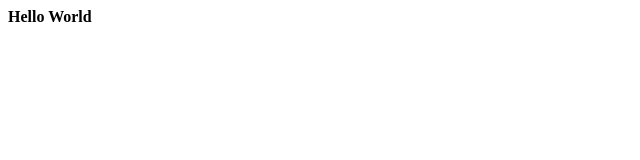
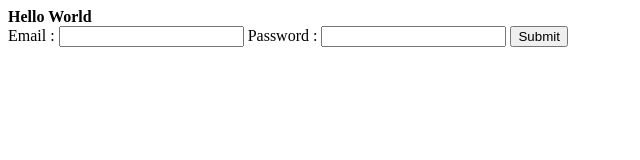
Before and after one commit to Dushyanttiwari04/PracticeCode, a plain HTML site: page index.html in a window 1280 px wide. Shown: the whole page, without its empty margins (0-640 px from the left). Drawn offline with Linux system fonts and the light colour scheme.

Commit message:
Form created

```diff
--- a/index.html
+++ b/index.html
@@ -1 +1,6 @@
 <b>Hello World</b>
+<form>
+Email : <input type="text">
+Password : <input type="password">
+<input type="submit">
+</form>
```
